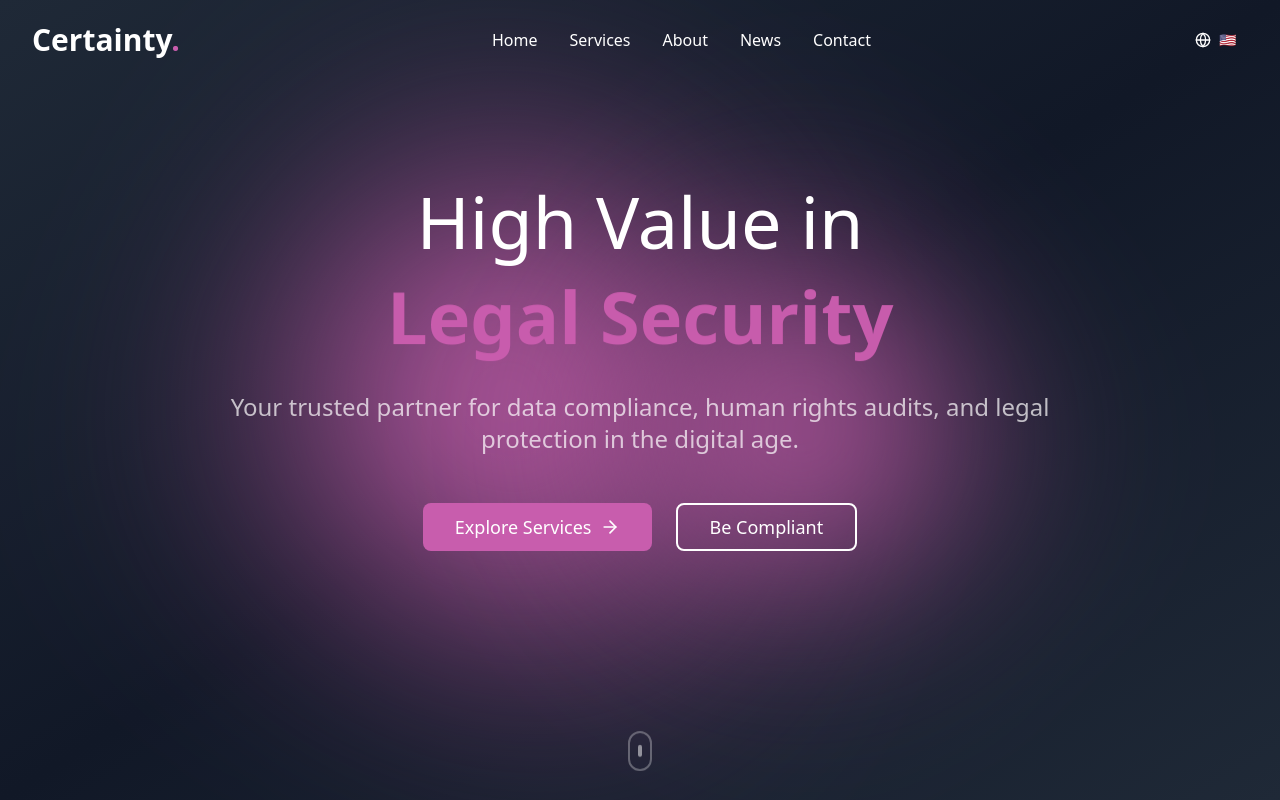
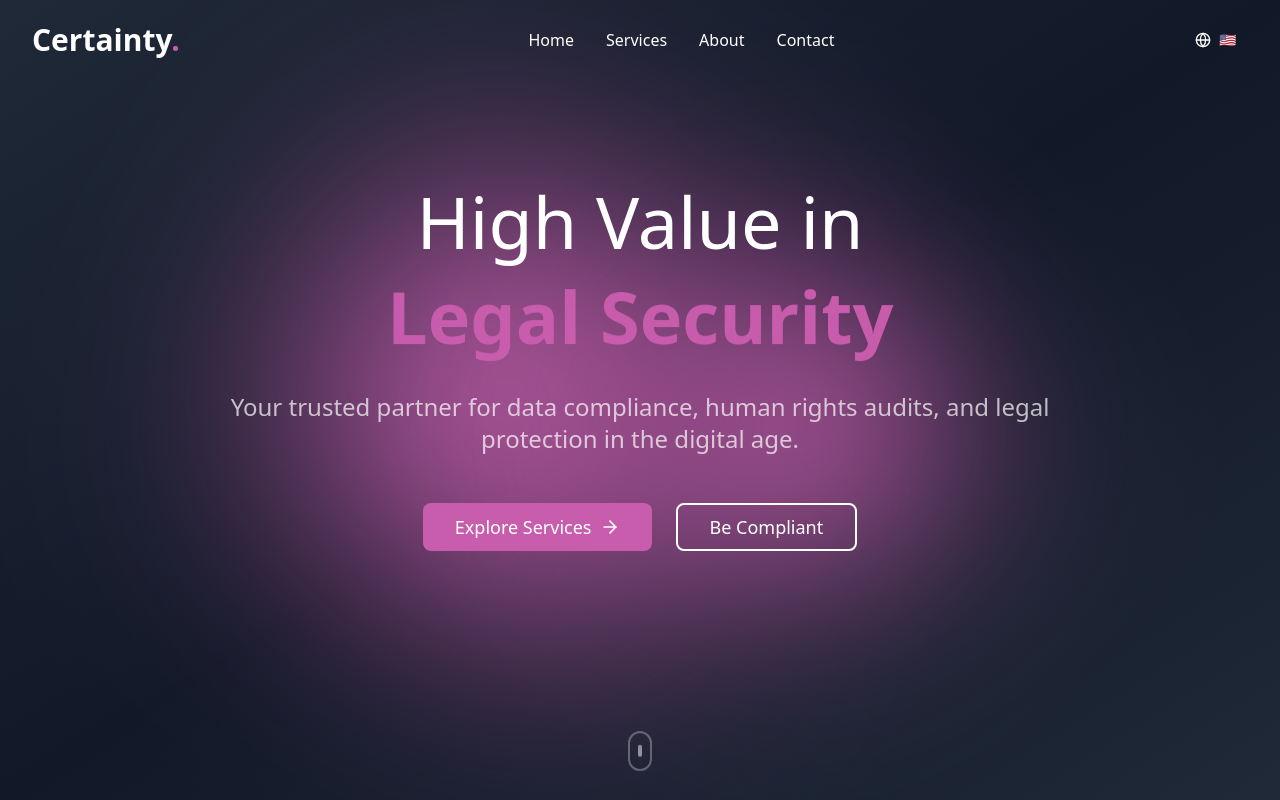
Before and after one commit to caonnis/cs, a React (Vite) app: page / in a window 1280 px wide. Shown: the top 800 px of the page. Built offline with nearby package versions, Linux system fonts and the light colour scheme.

Commit message:
Hide News section from navbar temporarily

```diff
--- a/src/components/Header.tsx
+++ b/src/components/Header.tsx
@@ -42,7 +42,6 @@ export const Header = ({ onNavigateToNews }: HeaderProps) => {
     { key: 'nav.home', href: '#home' },
     { key: 'nav.services', href: '#services' },
     { key: 'nav.about', href: '#about' },
-    { key: 'nav.news', href: 'news' },
     { key: 'nav.contact', href: '#contact' },
   ];
 
```
